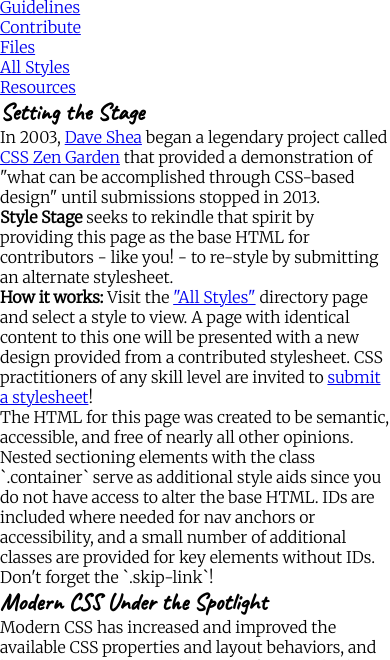
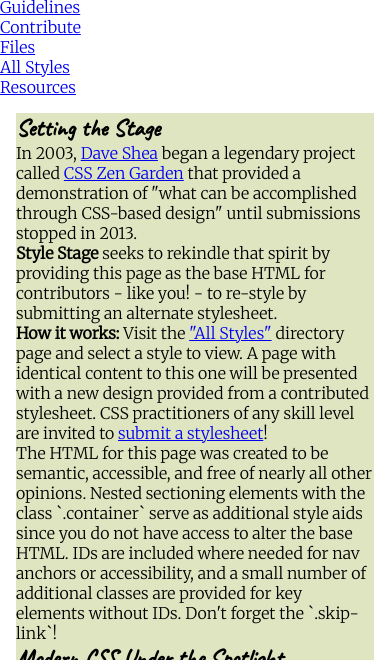
Before and after one commit to kerokero014/refactored-meme, a website: page public/index.html in a window 390 px wide. Shown: the part 184-844 px from the top of the page. Drawn offline with Linux system fonts and the light colour scheme; a web font is replaced by a local one.

Commit message:
Main Layout

```diff
--- a/sass/block/_layout.scss
+++ b/sass/block/_layout.scss
@@ -0,0 +1,14 @@
+main {
+  columns: 2;
+  margin: 16px;
+
+  .container {
+    background-color: #DFE5C1;
+  }
+}
+
+@media screen and (max-width: 420px) {
+  main {
+    columns: 1;
+  }
+}
```
Also changed, not shown: public/style.css.
